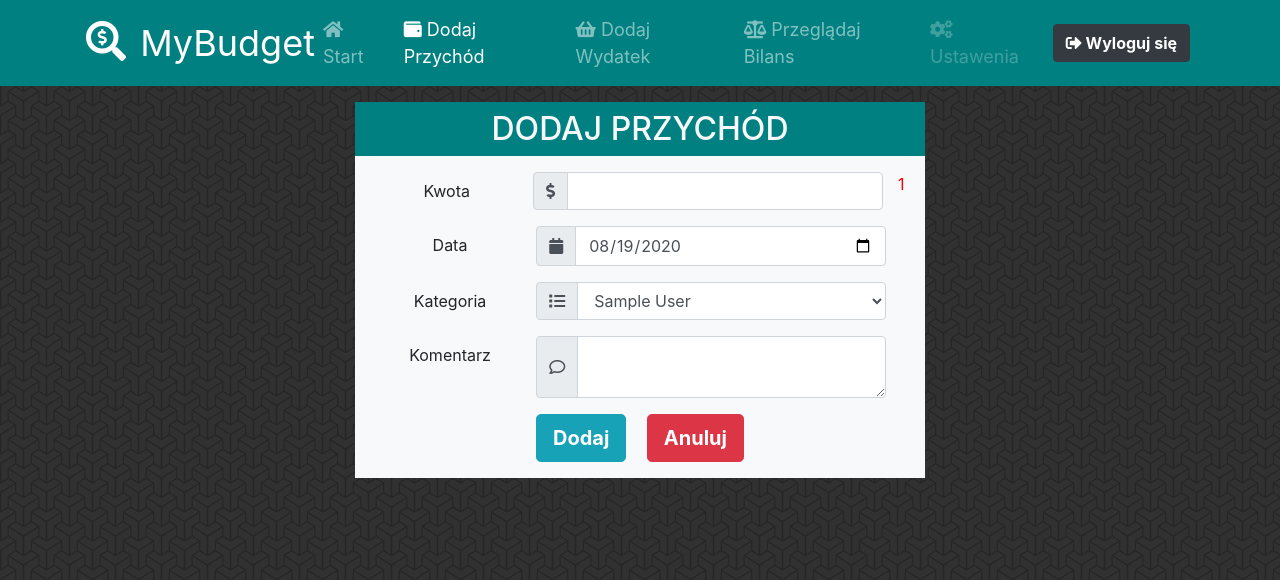
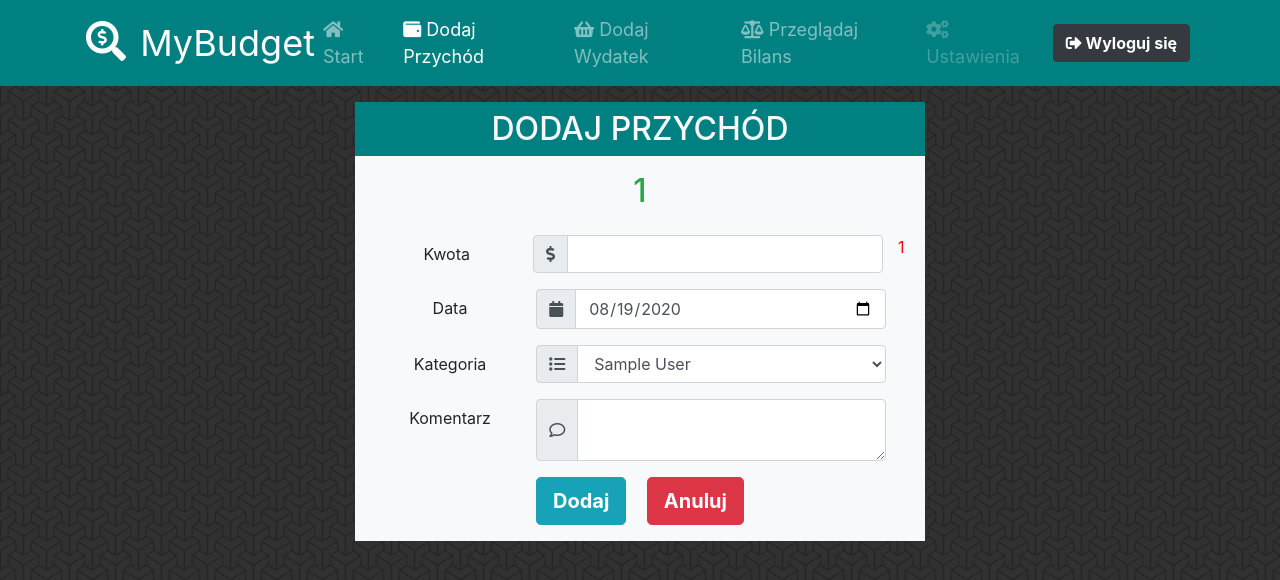
Before and after one commit to OktawianRekawek/BudgetAppBootstrap, a PHP site: page /www/addIncome.php in a window 1280 px wide. Shown: the top 580 px of the page. Run offline with PHP 8.4, Linux system fonts and the light colour scheme; the visitor is signed in with stand-in values (Sample User, id 1); tables that the repository leaves empty hold one stand-in row (values such as "Sample post"); some libraries are stand-ins or nearby versions.

Commit message:
Add massage after add income and fixbug

```diff
--- a/www/addIncome.php
+++ b/www/addIncome.php
@@ -34,6 +34,8 @@
     $addIncomeQuery->bindValue(':categoryId', $categoryId[0][0], PDO::PARAM_INT);
     $addIncomeQuery->bindValue(':desc', $_POST['comment'], PDO::PARAM_STR);
     $addIncomeQuery->execute();
+
+    $_SESSION['incomeAdded'] = "Przychód został dodany!";
 
     } else {
       $_SESSION['e_amount'] = "Wpisz prawidłową kwotę!";
@@ -100,7 +102,7 @@
           </li>
 
           <li class="nav-item">
-            <a class="nav-link disabled" href="#"><i class="fas fa-cogs"></i> Ustawenia </a>
+            <a class="nav-link disabled" href="#"><i class="fas fa-cogs"></i> Ustawienia </a>
           </li>
 
         </ul>
@@ -120,6 +122,13 @@
       </header>
       <div class="w-100"></div>
       <div class="col-md-8 col-lg-6 bg-light mx-auto py-3 text-center">
+        <?php
+         if (isset($_SESSION['incomeAdded'])) {
+              echo '<div class="text-success h2 pb-3">'.$_SESSION['incomeAdded'].'</div>';
+              unset($_SESSION['incomeAdded']);
+            }
+
+        ?>
         <form method="post">
           <div class="form-group row justify-content-center">
             <label for="amount" class="col-sm-3 col-form-label">Kwota</label>
```
